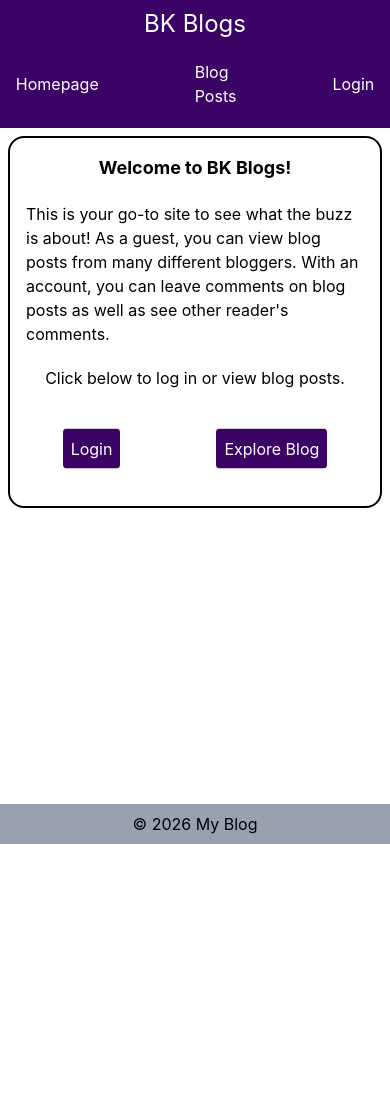
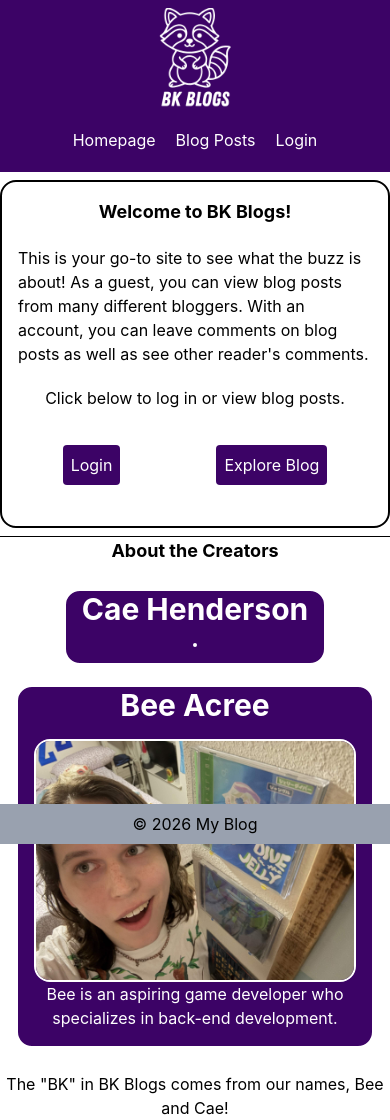
Before and after one commit to chende50/ITIS3135-React-Project2, a React (Vite) app: page / in a window 390 px wide. Before the commit the page ends 844 px from the top, so only its background shows below. Built offline with nearby package versions, Linux system fonts and the light colour scheme.

Commit message:
feat: finished landing page, responsive sizing, and logo finished

```diff
--- a/src/Components/BlogPostPage/BlogPostPage.jsx
+++ b/src/Components/BlogPostPage/BlogPostPage.jsx
@@ -17,7 +17,7 @@ function BlogPostsPage(){
     return (
         <div className='bg-white text-black min-h-screen' >
             <Header/>
-            <div className='grid grid-cols-3 gap-2 col-span-1 mb-15'>
+            <div className='grid grid-cols-1 md:grid-cols-2 lg:grid-cols-3 gap-2 col-span-1 mb-15'>
                 {postData.map(post =>(
                     <div key={post.id} className='border-2 rounded-2xl p-4 m-2'>
                         <h1 className='font-bold text-2xl'>{post.title}</h1>
--- a/src/Components/Common/Header.jsx
+++ b/src/Components/Common/Header.jsx
@@ -4,7 +4,7 @@ function Header(){
     return(
         <header className='bg-purple-950'>
             <div className='flex gap-8 justify-center items-center pt-2'>
-                <h1 className='text-white text-2xl'>BK Blogs</h1>
+                <img src='src/assets/BK_logo.png' className='max-w-25 max-h-25' />
             </div>
             <Navbar/>
         </header>
--- /dev/null
+++ b/src/Components/LandingPage/Biography.jsx
@@ -0,0 +1,13 @@
+import React from 'react';
+
+function Biography({name, image, content}){
+    return(
+        <div className='flex flex-col justify-center items-center border-2 rounded-2xl max-w-xl mx-auto px-4 bg-purple-950 text-white'>
+            <h2 className='text-3xl font-bold pb-4'>{name}</h2>
+            <img src={image} className='border-2 rounded-2xl object-contain' />
+            <p className='pb-4 max-w-80 text-center'>{content}</p>
+        </div>
+    );
+}
+
+export default Biography;
--- a/src/Components/LandingPage/LandingPage.jsx
+++ b/src/Components/LandingPage/LandingPage.jsx
@@ -1,6 +1,7 @@
 import { Link } from 'react-router';
 import Header from '../Common/Header'
 import Footer from '../Common/Footer'
+import Biography from './Biography';
 import { useUsername } from '../Authorization/AuthContext';
 
 function LandingPage(){
@@ -10,7 +11,7 @@ function LandingPage(){
         <div>
             <Header />
 
-            <div className = 'flex flex-col justify-center items-center gap-5 border-2 rounded-2xl p-4 m-2'>
+            <div className = 'flex flex-col justify-center items-center gap-5 border-2 rounded-2xl p-4 m-2 max-w-xl mx-auto px-4'>
                 {username ? (<h1 className = 'text-lg font-bold'>Hi {username}! Welcome to BK Blogs!</h1>) : (<h1 className = 'text-lg font-bold'>Welcome to BK Blogs!</h1>)}
                 <p className = 'max-w-lg'>This is your go-to site to see what the buzz is about! As a guest, you can view blog posts from many different bloggers. With an account, you can leave comments on blog posts as well as see other reader's comments.</p>
                 <p>Click below to log in or view blog posts.</p>
@@ -19,6 +20,21 @@ function LandingPage(){
                     <Link to={`/blogposts`} className='bg-purple-950 text-white rounded-sm p-2 animate-bounce'>Explore Blog</Link>
                 </div>
             </div>
+            <hr/>
+            <h1 className = 'text-lg font-bold text-center'>About the Creators</h1>
+            <div className='flex flex-col justify-center items-center gap-5 p-4 m-2 mx-auto px-4 md:flex-row'>
+                <Biography
+                    name='Cae Henderson'
+                    image=''
+                    content=''
+                />
+                <Biography
+                    name='Bee Acree'
+                    image='src/assets/bee_avatar.jpg'
+                    content='Bee is an aspiring game developer who specializes in back-end development.'
+                />
+            </div>
+            <p className='text-center'>The "BK" in BK Blogs comes from our names, Bee and Cae!</p>
 
             <Footer />
         </div>
--- a/src/Components/Login/Login.jsx
+++ b/src/Components/Login/Login.jsx
@@ -23,7 +23,7 @@ function Login(){
         <div>
             <Header/>
                 <form
-                    className='flex flex-col max-w-96 gap-2 mt-2 ml-3'
+                    className='flex flex-col max-w-96 gap-2 mt-2 ml-3 border-2 rounded-2xl p-4 m-2'
                     onSubmit={onSubmit}>
                     <label>Username </label>
                     <input
--- a/src/Components/Navbar/Navbar.jsx
+++ b/src/Components/Navbar/Navbar.jsx
@@ -7,7 +7,7 @@ function Navbar(){
 
     return(
         <nav>
-            <ul className='text-white flex flex-row justify-center items-center gap-24 list-none p-5'>
+            <ul className='text-white flex flex-row justify-center items-center gap-5 md:gap-24 list-none p-5'>
                 <li><Link to='/'>Homepage</Link></li>
                 <li><Link to='/blogposts'>Blog Posts</Link></li>
                 <li>
```
Also changed, not shown: src/assets/BK_logo.png (added), src/assets/bee_avatar.jpg (added).
